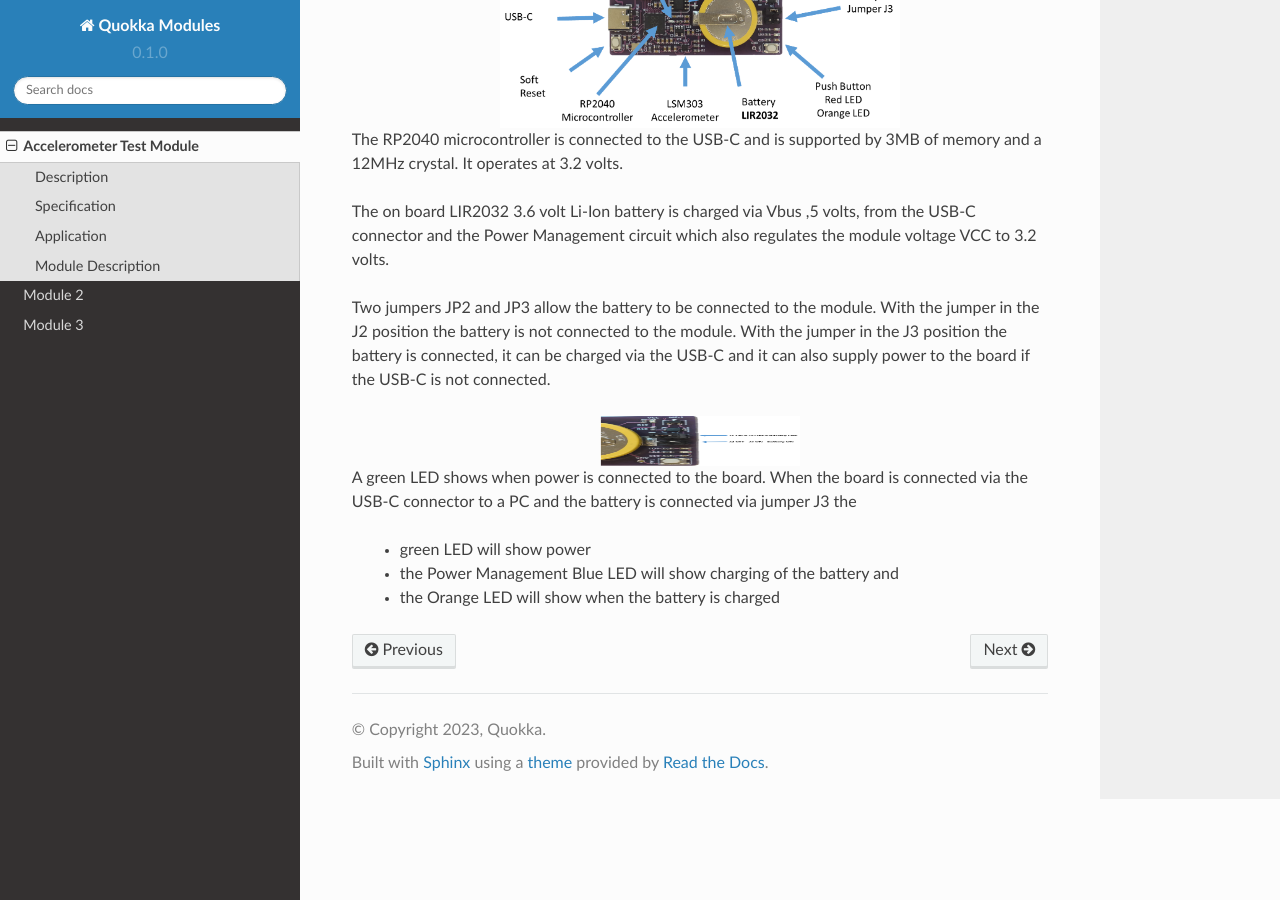
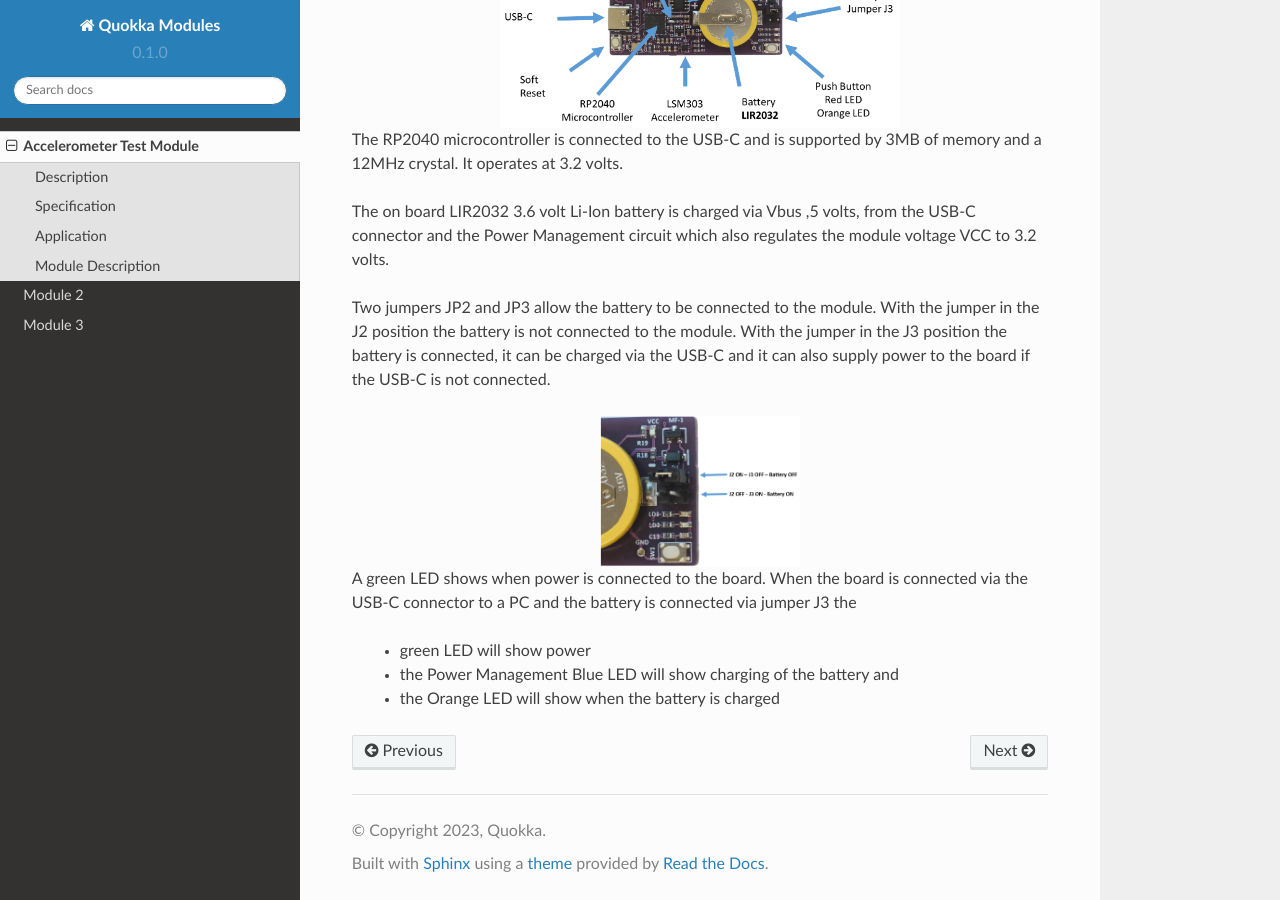
Before and after one commit to JulianDinsdale/Quokka-Modules, a Sphinx documentation site: the page built from docs/source/Acc_Test_Mod.rst, in a window 1280 px wide and 900 px high, scrolled down 1462 px. Built offline with Sphinx 7.4.7 and the Read the Docs theme 2.0.0, drawn with Linux system fonts in a browser that asks for light colours.

Commit message:
more formatting

```diff
--- a/docs/source/Acc_Test_Mod.rst
+++ b/docs/source/Acc_Test_Mod.rst
@@ -91,9 +91,9 @@ the USB-C is not connected.
 
 .. image:: images/AccJumpers.png
     :width: 200
-    :height: 50
     :align: center
     :alt: Alternative Text
+
 
 
 
```
